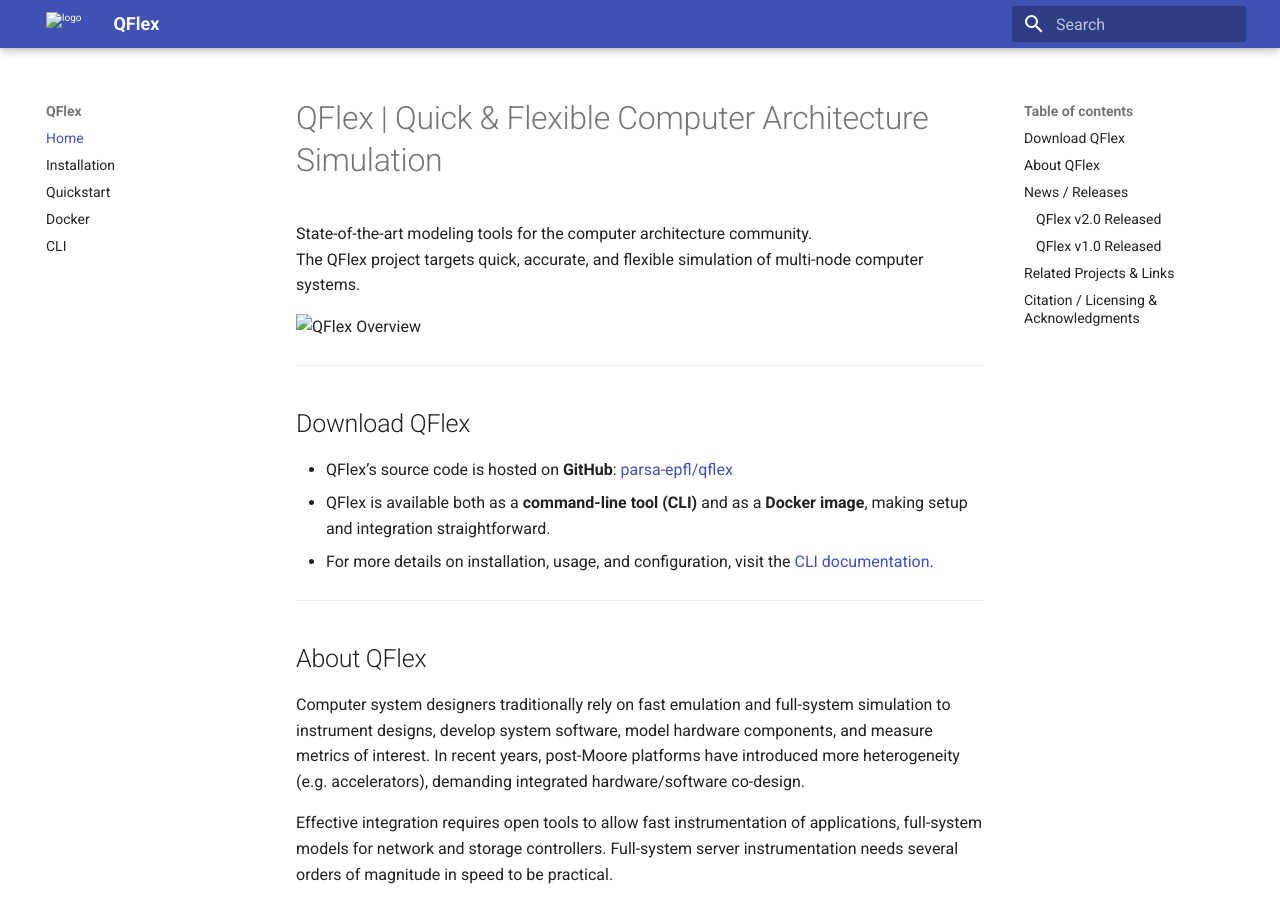
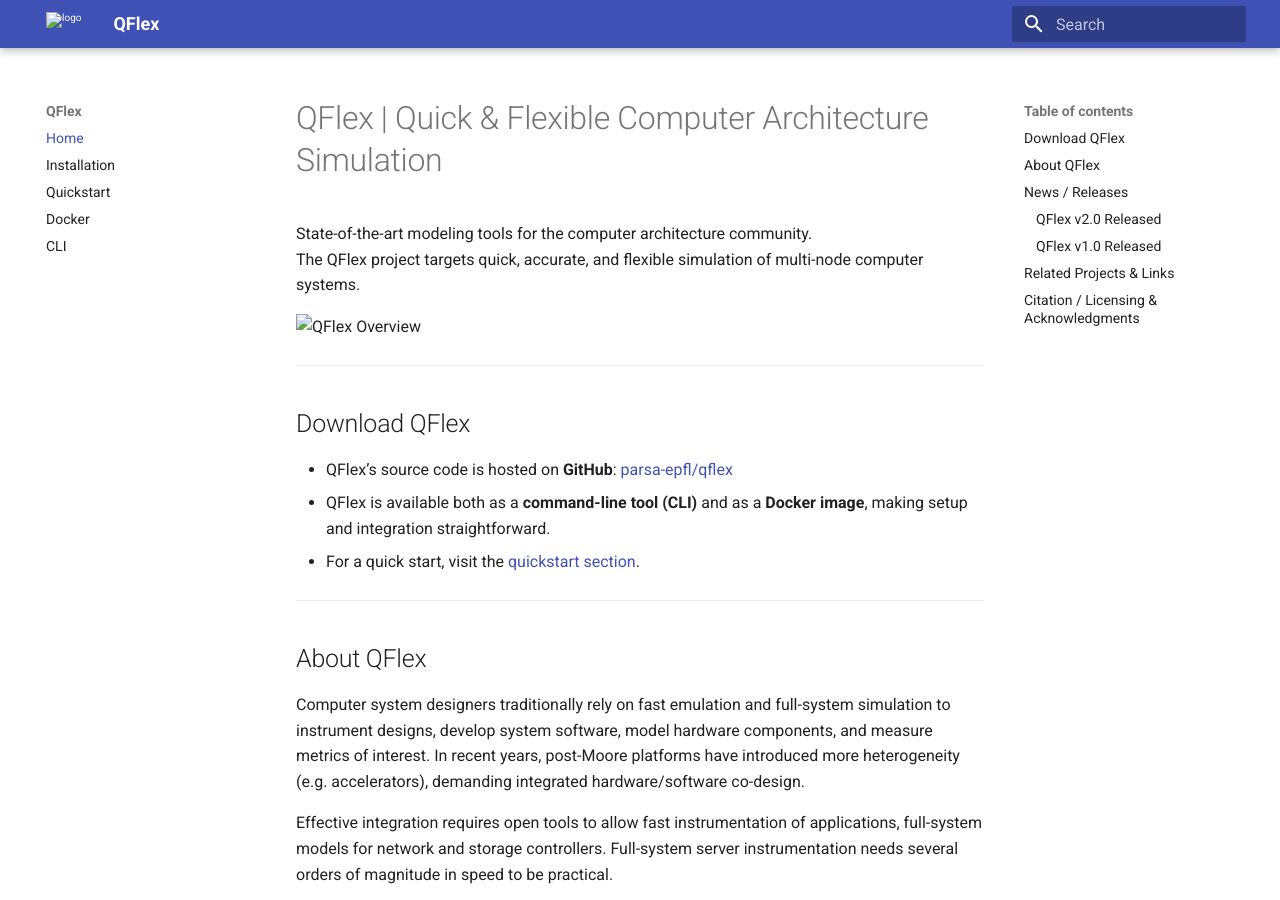
Before and after one commit to parsa-epfl/qflex, an MkDocs documentation site: the page built from mk_docs/index.md, in a window 1280 px wide and 900 px high. Built offline with MkDocs 1.6.1 and Material for MkDocs 9.7.7, drawn with Linux system fonts in a browser that asks for light colours.

Commit message:
added link to quick start section

```diff
--- a/mk_docs/index.md
+++ b/mk_docs/index.md
@@ -15,7 +15,7 @@
 
 - QFlex’s source code is hosted on **GitHub**: [parsa-epfl/qflex](https://github.com/parsa-epfl/qflex)
 - QFlex is available both as a **command-line tool (CLI)** and as a **Docker image**, making setup and integration straightforward.
-- For more details on installation, usage, and configuration, visit the [CLI documentation](reference/cli/).
+- For a quick start, visit the [quickstart section](quickstart).
 
 ---
 
```
